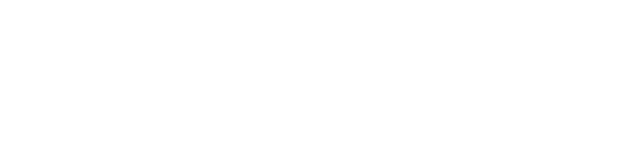
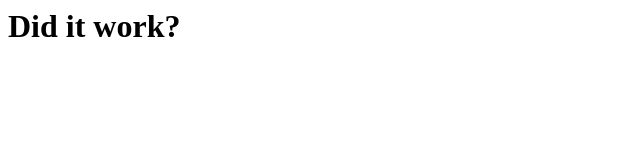
Before and after one commit to Jensiriphone/jensiriphone.github.io, a plain HTML site: page index.html in a window 1280 px wide. Shown: the whole page, without its empty margins (0-640 px from the left). Drawn offline with Linux system fonts and the light colour scheme.

Commit message:
html test

```diff
--- a/index.html
+++ b/index.html
@@ -2,7 +2,7 @@
     <head></head>
     <body>
         <div>
-            <h1></h1>
+            <h1>Did it work?</h1>
             <p></p>
         </div>
     </body>
```
